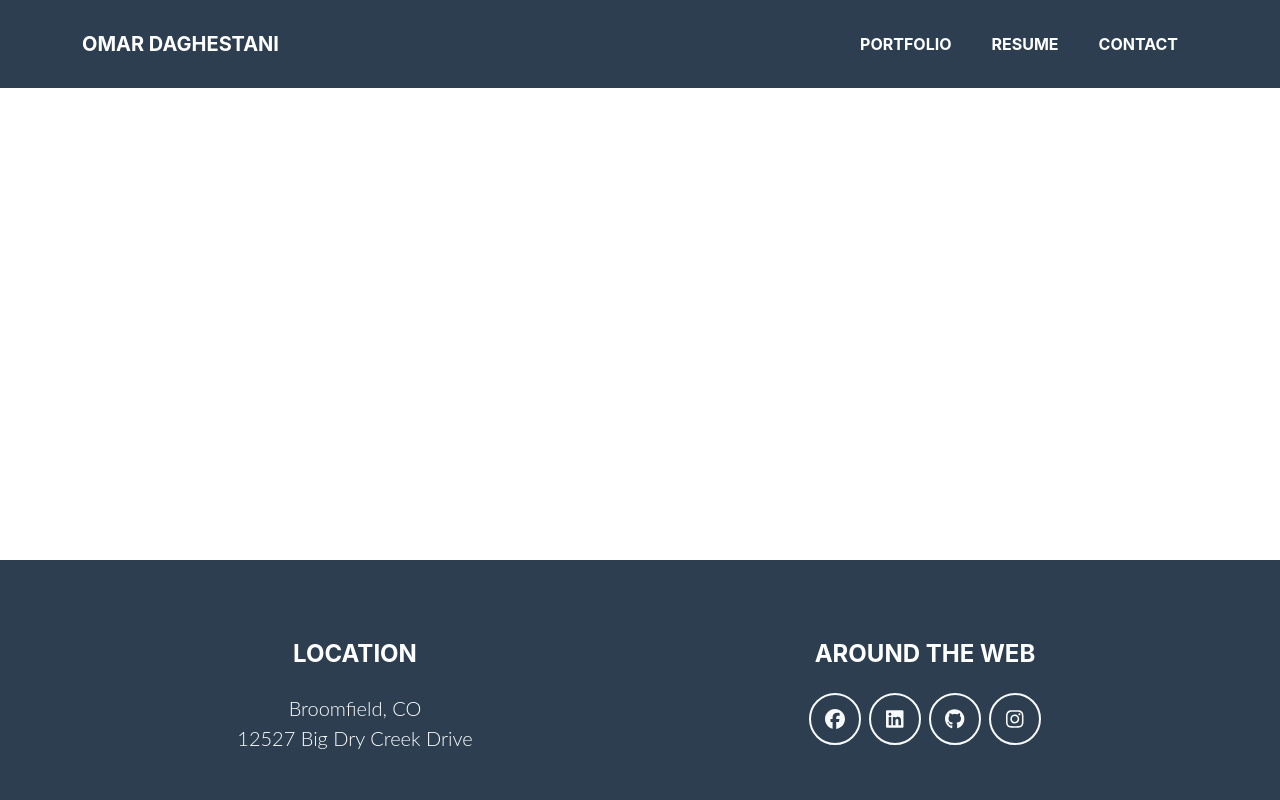
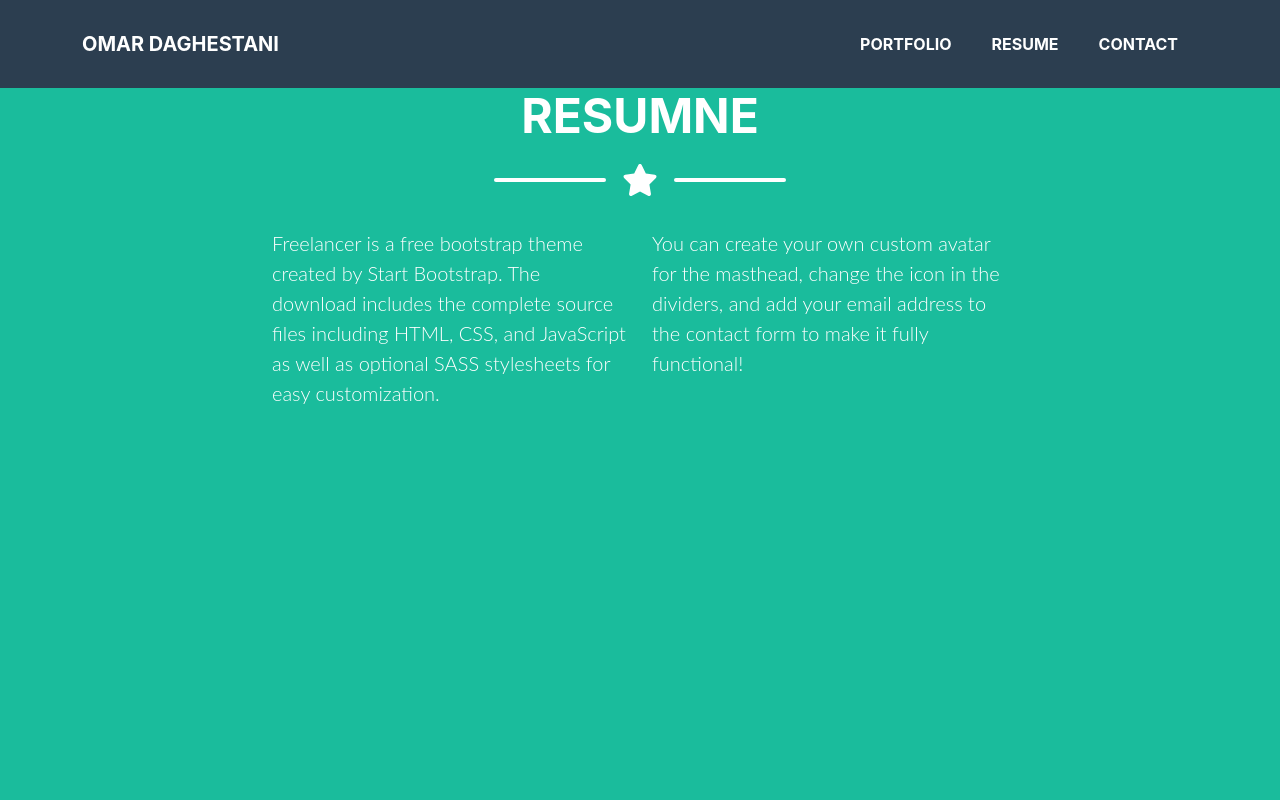
Before and after one commit to OmarDGreat/Omar.Daghestani-Portfolio, a React (Create React App) app: page /resume in a window 1280 px wide. Shown: the top 800 px of the page. Built offline with nearby package versions, Linux system fonts and the light colour scheme.

Commit message:
resume and image render

```diff
--- a/package.json
+++ b/package.json
@@ -1,7 +1,6 @@
 
 {
-  "homepage": "http://OmarDGreat.github.io/omar.daghestani-portfolio",
-  "name": "omar.daghestani-portfolio",
+  "homepage": "http://OmarDGreat.github.io/Omar.Daghestani-Portfolio",
   "version": "0.1.0",
   "private": true,
   "dependencies": {
--- a/src/components/Nav/index.js
+++ b/src/components/Nav/index.js
@@ -7,7 +7,7 @@ function Nav() {
 
       <nav class="navbar navbar-expand-lg bg-secondary text-uppercase fixed-top" id="mainNav">
             <div class="container">
-                <a class="navbar-brand" href="/omar.daghestani-portfolio">Omar Daghestani</a>
+                <a class="navbar-brand" href="/Omar.Daghestani-Portfolio">Omar Daghestani</a>
 
                 <div class="collapse navbar-collapse" id="navbarResponsive">
                     <ul class="navbar-nav ms-auto">
--- a/src/components/Portfolio/index.js
+++ b/src/components/Portfolio/index.js
@@ -1,6 +1,13 @@
 import React from "react";
 import { FontAwesomeIcon } from '@fortawesome/react-fontawesome'
 import { faStar } from '@fortawesome/free-solid-svg-icons'
+import Image1 from '../../assets/img/portfolio/1.png'
+import Image2 from '../../assets/img/portfolio/2.png'
+import Image3 from '../../assets/img/portfolio/3.png'
+import Image4 from '../../assets/img/portfolio/4.png'
+import Image5 from '../../assets/img/portfolio/5.png'
+import Image6 from '../../assets/img/portfolio/6.png'
+
 
 function Portfolio() {
 
@@ -15,51 +22,56 @@ function Portfolio() {
                 </div>
                 <div class="row justify-content-center">
                 <div class="col-md-6 col-lg-4 mb-5">
-                        <div class="portfolio-item mx-auto" data-bs-toggle="modal" data-bs-target="#portfolioModal1">
+                        <a href="https://omardgreat.github.io/photo-port/" target="_blank" rel="noopener noreferrer">
+                            <img class="img-fluid" src={Image1} alt="..." />
+                        </a>
                         <div class="portfolio-item-caption d-flex align-items-center justify-content-center h-100 w-100">
                             <div class="portfolio-item-caption-content text-center text-white"><i class="fas fa-plus fa-3x"></i></div>
                         </div>
-                            <img class="img-fluid" src="assets/img/portfolio/cabin.png" alt="..." />
                     </div>
-                    </div>
+
                     <div class="col-md-6 col-lg-4 mb-5">
-                        <div class="portfolio-item mx-auto" data-bs-toggle="modal" data-bs-target="#portfolioModal2">
+                        <a href="https://peaceful-escarpment-96466.herokuapp.com/" target="_blank" rel="noopener noreferrer">
+                            <img class="img-fluid" src={Image2} alt="..." />
+                        </a>
                         <div class="portfolio-item-caption d-flex align-items-center justify-content-center h-100 w-100">
                             <div class="portfolio-item-caption-content text-center text-white"><i class="fas fa-plus fa-3x"></i></div>
                         </div>
-                            <img class="img-fluid" src="assets/img/portfolio/cake.png" alt="..." />
                     </div>
-                    </div>
+
                     <div class="col-md-6 col-lg-4 mb-5">
-                        <div class="portfolio-item mx-auto" data-bs-toggle="modal" data-bs-target="#portfolioModal3">
+                            <a href="https://omardgreat.github.io/Weather-Dashboard/" target="_blank" rel="noopener noreferrer">
+                                <img class="img-fluid" src={Image3} alt="..." />
+                            </a>
                             <div class="portfolio-item-caption d-flex align-items-center justify-content-center h-100 w-100">
                                 <div class="portfolio-item-caption-content text-center text-white"><i class="fas fa-plus fa-3x"></i></div>
                             </div>
-                            <img class="img-fluid" src="assets/img/portfolio/circus.png" alt="..." />
                     </div>
-                    </div>
-                    <div class="col-md-6 col-lg-4 mb-5 mb-lg-0">
-                        <div class="portfolio-item mx-auto" data-bs-toggle="modal" data-bs-target="#portfolioModal4">
+
+                    <div class="col-md-6 col-lg-4 mb-5">
+                        <a href="https://omardgreat.github.io/Work-Day-Scheduler/" target="_blank" rel="noopener noreferrer">
+                            <img class="img-fluid" src={Image4} alt="..." />
+                        </a>
                         <div class="portfolio-item-caption d-flex align-items-center justify-content-center h-100 w-100">
                             <div class="portfolio-item-caption-content text-center text-white"><i class="fas fa-plus fa-3x"></i></div>
                         </div>
-                            <img class="img-fluid" src="assets/img/portfolio/game.png" alt="..." />
                     </div>
-                    </div>
-                    <div class="col-md-6 col-lg-4 mb-5 mb-md-0">
-                        <div class="portfolio-item mx-auto" data-bs-toggle="modal" data-bs-target="#portfolioModal5">
+
+                    <div class="col-md-6 col-lg-4 mb-5">
+                        <a href="https://text-editor-pwa-sea.herokuapp.com/" target="_blank" rel="noopener noreferrer">
+                            <img class="img-fluid" src={Image5} alt="..." />
+                        </a>
                         <div class="portfolio-item-caption d-flex align-items-center justify-content-center h-100 w-100">
                             <div class="portfolio-item-caption-content text-center text-white"><i class="fas fa-plus fa-3x"></i></div>
                         </div>
-                            <img class="img-fluid" src="assets/img/portfolio/safe.png" alt="..." />
                     </div>
-                    </div>
-                    <div class="col-md-6 col-lg-4">
-                        <div class="portfolio-item mx-auto" data-bs-toggle="modal" data-bs-target="#portfolioModal6">
+
+                    <div class="col-md-6 col-lg-4 mb-5">
+                        <a href="https://omardgreat.github.io/Note-Taker/" target="_blank" rel="noopener noreferrer">
+                            <img class="img-fluid" src={Image6} alt="..." />
+                        </a>
                         <div class="portfolio-item-caption d-flex align-items-center justify-content-center h-100 w-100">
                             <div class="portfolio-item-caption-content text-center text-white"><i class="fas fa-plus fa-3x"></i></div>
-                            </div>
-                            <img class="img-fluid" src="assets/img/portfolio/submarine.png" alt="..." />
                         </div>
                     </div>
                 </div>
--- a/src/components/Resume/index.js
+++ b/src/components/Resume/index.js
@@ -1,11 +1,25 @@
-import React from 'react'
+import React from 'react';
+import { FontAwesomeIcon } from '@fortawesome/react-fontawesome';
+import { faStar } from '@fortawesome/free-solid-svg-icons'
+
 
 function Resume() {
   return (
-    <section>
-        <h4 id="resume">Resume</h4>
-    </section>
+    <section class="page-section bg-primary text-white mb-0" id="resume">
+            <div class="container">
+                <h2 class="page-section-heading text-center text-uppercase text-white">Resumne</h2>
+                <div class="divider-custom divider-light">
+                    <div class="divider-custom-line"></div>
+                    <div class="divider-custom-icon"><FontAwesomeIcon icon={faStar} /> </div>
+                    <div class="divider-custom-line"></div>
+                </div>
+                <div class="row">
+                    <div class="col-lg-4 ms-auto"><p class="lead">Freelancer is a free bootstrap theme created by Start Bootstrap. The download includes the complete source files including HTML, CSS, and JavaScript as well as optional SASS stylesheets for easy customization.</p></div>
+                    <div class="col-lg-4 me-auto"><p class="lead">You can create your own custom avatar for the masthead, change the icon in the dividers, and add your email address to the contact form to make it fully functional!</p></div>
+                </div>
+            </div>
+        </section>
   )
 }
 
-export default Resume
+export default Resume;
--- a/src/pages/Pages.js
+++ b/src/pages/Pages.js
@@ -1,16 +1,20 @@
-import React from 'react';
+import React, { Component } from 'react';
 import Home from './Home'
 import Portfolio from '../components/Portfolio'
 import Contact from '../components/Contact'
-import { Route, Routes, BrowserRouter } from 'react-router-dom';
+import Resume from '../components/Resume'
+import { Route, Routes, BrowserRouter, HashRouter, Link } from 'react-router-dom';
+
 
 function Pages() {
   return (
+
     <BrowserRouter>
     <Routes>
-      <Route path="/omar.daghestani-portfolio" element={<Home />} />
+      <Route path="/Omar.Daghestani-Portfolio" element={<Home />} />
       <Route path="/portfolio" element={<Portfolio />} />
       <Route path="/contact" element={<Contact />} />
+      <Route path="/resume" element={<Resume />} />
     </Routes>
     </BrowserRouter>
   )
```
Also changed, not shown: src/index.css, 1 other file (tests, documents, lock files or other folders). Lines whose indentation alone changed are shown as unchanged.
